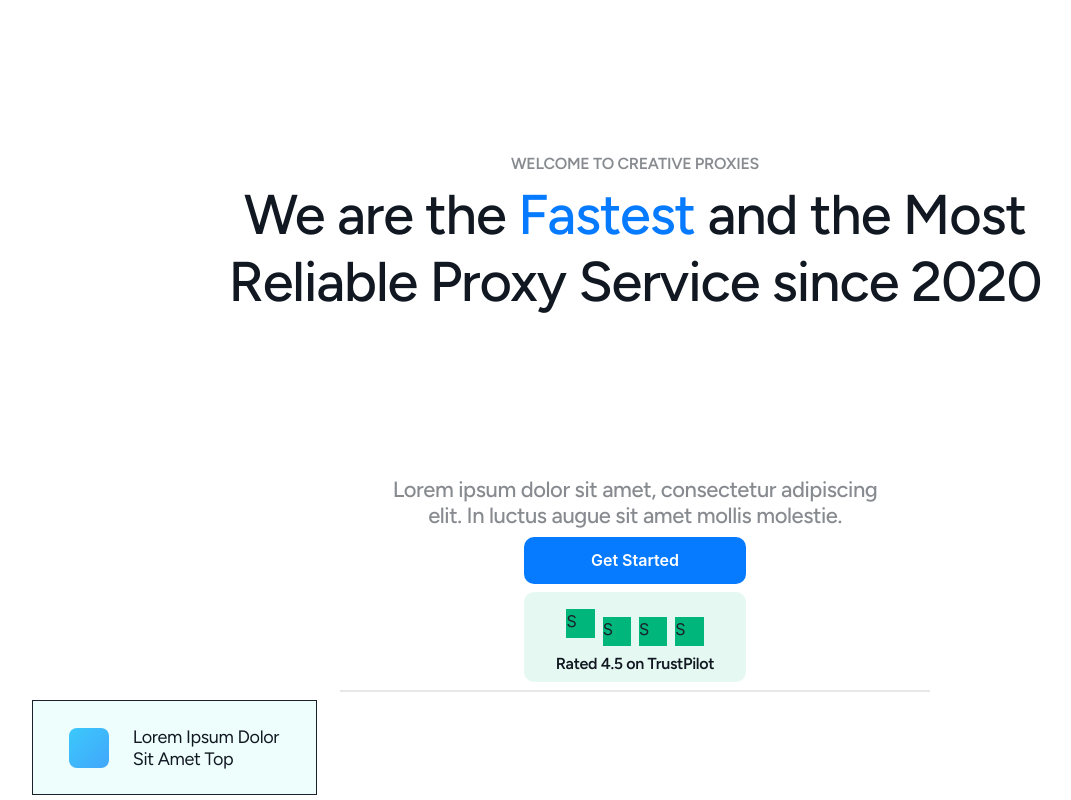
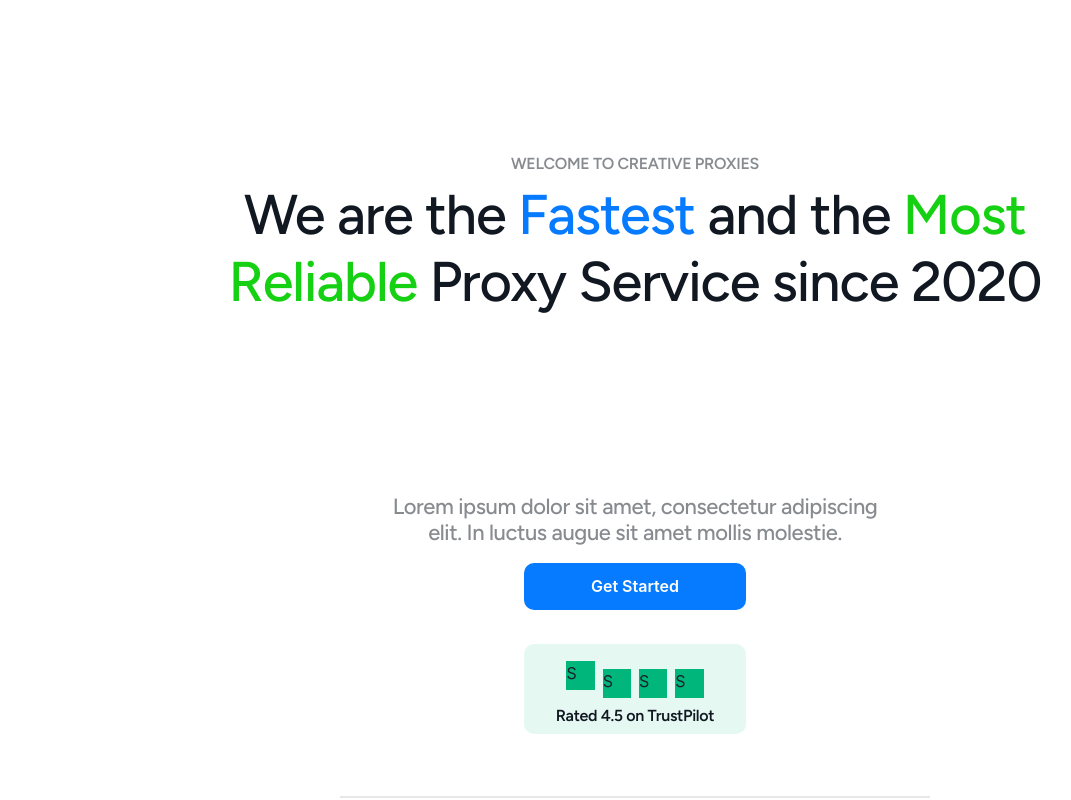
Before and after one commit to Saurabhsanjay/flamecloud-ui, a React (Vite) app in the folder flamecloud-ui/: page / in a window 1280 px wide. Shown: the top 800 px of the page, without its empty margins (5-1076 px from the left). Built offline with nearby package versions, Linux system fonts and the light colour scheme.

Commit message:
bugs fixed

```diff
--- a/flamecloud-ui/src/pages/LandingPage.jsx
+++ b/flamecloud-ui/src/pages/LandingPage.jsx
@@ -37,10 +37,19 @@
         letterSpacing="-0.02em"
         color={" #111822"}
       >
-        We are the <span style={{ color: "#077BFF" }}>Fastest</span> and the
-        Most Reliable Proxy Service since 2020
+        We are the{" "}
+        <Text as="span" style={{ color: "#077BFF" }}>
+          Fastest
+        </Text>{" "}
+        and the
+        <Text as="span" style={{ color: "#16D113" }}>
+          {" "}
+          Most Reliable{" "}
+        </Text>
+        Proxy Service since 2020
       </Text>
       <Text
+        pt={"17px"}
         width="509px"
         height={"52px"}
         marginTop={"154px"}
@@ -57,6 +66,8 @@
         Lorem ipsum dolor sit amet, consectetur adipiscing elit. In luctus augue
         sit amet mollis molestie.
       </Text>
+      <Box pt={"26px"} pb="26px">
+        {" "}
         <Button
           _hover={{ backround: "#077BFF" }}
           color={"#FFFFFF"}
@@ -74,6 +85,8 @@
         >
           Get Started
         </Button>
+      </Box>
+
       <VStack
         m="auto"
         justifyContent={"center"}
@@ -124,12 +137,11 @@
           Rated 4.5 on TrustPilot
         </Text>
       </VStack>
-      <Divider
-        width={"588px"}
-        height="0px"
-        top="623px"
-        border={"1px solid #D9D8D6"}
-      />
+      <Box pt={"54px"}>
+        <Divider width={"588px"} height="0px" border={"1px solid #D9D8D6"} />
+      </Box>
+
+      <Box pt={"26.26px"} pb="138.36px">
         <SimpleGrid columns={4}>
           <HStack
             background={"#EEFEFD"}
@@ -163,9 +175,8 @@
               Lorem Ipsum Dolor Sit Amet Top
             </Text>
           </HStack>
-
         </SimpleGrid>
-
+      </Box>
       <Stack
         alignItems={"center"}
         width={"full"}
```
Lines whose indentation alone changed are shown as unchanged.
